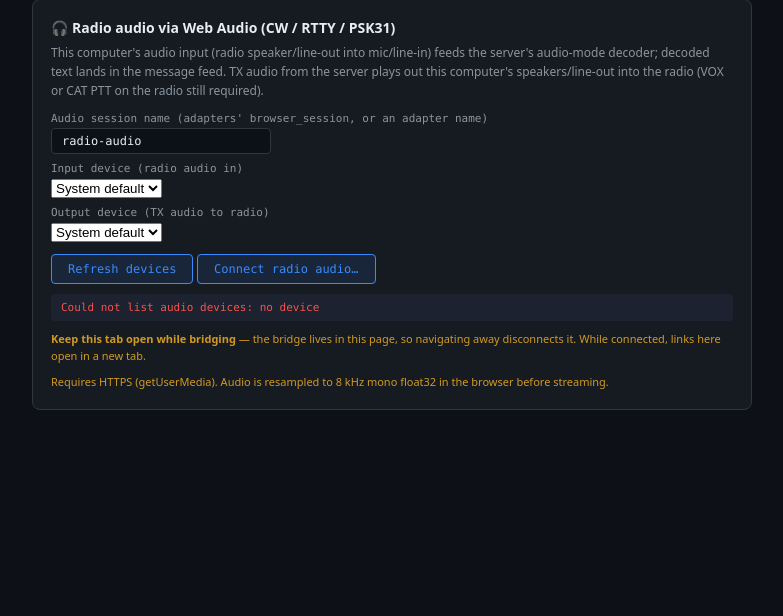
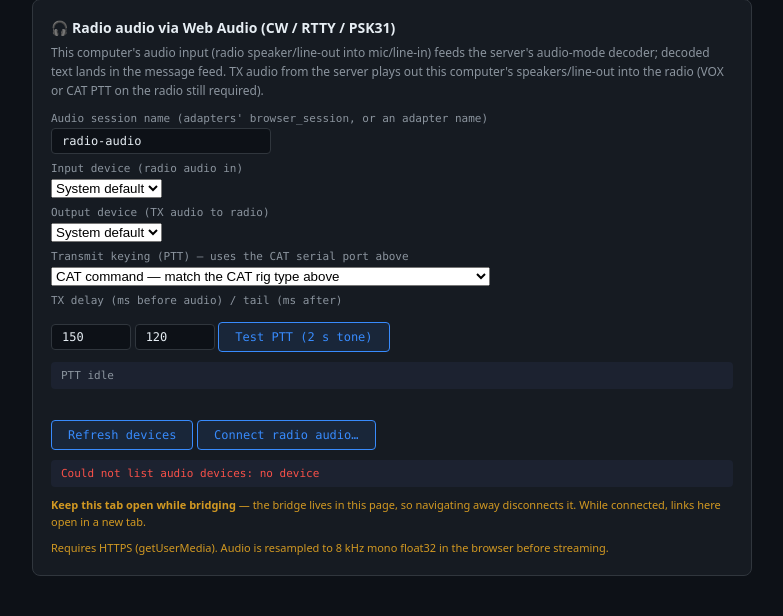
Before and after one commit to guywire/emergency-communications-hub, a Python web app: template ech/ui/templates/remote_hw.html in a window 1280 px wide. Shown: the part 1241-1857 px from the top of the page, without its empty margins (248-1031 px from the left). Before the commit the page ends 1651 px from the top, so only its background shows below. Run offline with Jinja, Linux system fonts and the light colour scheme; the template is opened without the code that fills it, so the values that code supplies are empty.

Commit message:
O116: key PTT from the browser around CW/RTTY/PSK31 TX playback (rc253)
/remote-hw now keys the radio over its Web Serial CAT port around the
moment TX audio actually plays: PTT on, TX delay, queued audio, tail,
PTT off; back-to-back sends share one key-down. CI-V, Kenwood/Elecraft,
Yaesu text, RTS, DTR or VOX. 180 s watchdog, unkey on disconnect/page
hide, CAT polling paused and serialized with PTT, RX muted while keyed,
TX audio resampled by Web Audio instead of nearest-neighbour.

Server-side send() for browser sessions no longer wraps the queue write
in _key_ptt, which keyed for microseconds rather than the transmission.

Co-Authored-By: Claude Opus 5.5 <noreply@anthropic.com>

```diff
--- a/ech/ui/templates/remote_hw.html
+++ b/ech/ui/templates/remote_hw.html
@@ -131,6 +131,21 @@ html,body{height:100%;background:var(--bg);color:var(--text);font-family:var(--s
     <select id="audio-in"><option value="">System default</option></select>
     <label>Output device (TX audio to radio)</label>
     <select id="audio-out"><option value="">System default</option></select>
+    <label>Transmit keying (PTT) — uses the CAT serial port above</label>
+    <select id="ptt-method">
+      <option value="auto">CAT command — match the CAT rig type above</option>
+      <option value="civ">CAT — Icom CI-V (1C 00) — Xiegu G90, IC-7300, IC-705</option>
+      <option value="kenwood">CAT — Kenwood/Elecraft (TX; / RX;)</option>
+      <option value="yaesu">CAT — Yaesu text (TX1; / TX0;) — FT-991A, FT-891, FTDX10, FT-450</option>
+      <option value="rts">RTS line — DigiRig and most USB interfaces</option>
+      <option value="dtr">DTR line</option>
+      <option value="vox">None — radio VOX keys itself</option>
+    </select>
+    <label>TX delay (ms before audio) / tail (ms after)</label>
+    <span><input id="ptt-delay" type="number" value="150" min="0" max="2000" style="width:80px">
+    <input id="ptt-tail" type="number" value="120" min="0" max="2000" style="width:80px"></span>
+    <button class="btn" onclick="pttTest()" title="Key for 2 s with a 1 kHz tone — check power/ALC on the radio">Test PTT (2 s tone)</button>
+    <div class="status idle" id="ptt-status">PTT idle</div>
     <br>
     <button class="btn" onclick="listAudioDevices(true)">Refresh devices</button>
     <button class="btn" id="audio-btn" onclick="connectAudio()">Connect radio audio…</button>
@@ -295,6 +310,8 @@ async function connectAudio() {
 
     proc.onaudioprocess = (e) => {
       if (!_audio.running || ws.readyState !== 1) return;
+      // Don't feed our own transmission (radio monitor) back to the decoders
+      if (_tx.keyed) { e.outputBuffer.getChannelData(0).fill(0); return; }
       const inp = e.inputBuffer.getChannelData(0);
       let peak = 0;
       for (let i = 0; i < inp.length; i++) { const v = Math.abs(inp[i]); if (v > peak) peak = v; }
@@ -315,15 +332,7 @@ async function connectAudio() {
         } catch(_) {}
         return;
       }
-      const samples = new Float32Array(e.data);
-      const buf = ctx.createBuffer(1, Math.ceil(samples.length * ctx.sampleRate / TARGET_RATE), ctx.sampleRate);
-      const ch = buf.getChannelData(0);
-      const r = ctx.sampleRate / TARGET_RATE;
-      for (let i = 0; i < ch.length; i++) ch[i] = samples[Math.floor(i / r)] || 0;
-      const node = ctx.createBufferSource();
-      node.buffer = buf;
-      node.connect(ctx.destination);
-      node.start();
+      txEnqueue(new Float32Array(e.data));
     };
     ws.onclose = (ev) => {
       if (!_audio.running) return;
@@ -350,7 +359,107 @@ async function connectAudio() {
   }
 }
 
+// ── Transmit: queue TX audio and key PTT around actual playback ──────────
+// The server only ships the audio; the radio is keyed HERE, because only the
+// browser knows when the audio really plays. Sequence per burst:
+//   PTT on → TX delay (radio T/R switch settles) → audio → tail → PTT off.
+// Back-to-back sends (e.g. CW + RTTY + PSK selected together) queue end to
+// end under one key-down rather than overlapping.
+const _tx = {keyed: false, endAt: 0, unkeyTimer: null, watchdog: null, busy: Promise.resolve()};
+const TX_MAX_S = 180;   // stuck-key watchdog
+
+function _pttMethod() {
+  const m = document.getElementById('ptt-method').value;
+  if (m !== 'auto') return m;
+  return _catRigType === 'civ' ? 'civ' : _catRigType === 'kenwood' ? 'kenwood' : 'vox';
+}
+
+// Serialize every CAT-port write (PTT vs frequency polling) so commands and
+// replies don't interleave on the wire.
+function _catExclusive(fn) {
+  const run = _tx.busy.then(fn, fn);
+  _tx.busy = run.catch(() => {});
+  return run;
+}
+
+async function setPtt(on) {
+  const m = _pttMethod();
+  if (m === 'vox') return true;
+  if (!_catPort) {
+    setStatus('ptt-status', `PTT ${m.toUpperCase()} needs the CAT port connected (card above) — sending without keying`, 'err');
+    return false;
+  }
+  try {
+    await _catExclusive(async () => {
+      if (m === 'rts') await _catPort.setSignals({requestToSend: on});
+      else if (m === 'dtr') await _catPort.setSignals({dataTerminalReady: on});
+      else if (m === 'civ') await _catWriter.write(new Uint8Array([0xFE,0xFE,_catCivAddr,0xE0,0x1C,0x00,on ? 1 : 0,0xFD]));
+      else if (m === 'kenwood') await _catWriter.write(new TextEncoder().encode(on ? 'TX;' : 'RX;'));
+      else if (m === 'yaesu') await _catWriter.write(new TextEncoder().encode(on ? 'TX1;' : 'TX0;'));
+      // Swallow the rig's ack/echo so the next frequency poll doesn't read it
+      await new Promise(r => setTimeout(r, 60));
+      _catBuf = [];
+    });
+    return true;
+  } catch(e) {
+    setStatus('ptt-status', `PTT ${on ? 'key' : 'unkey'} failed: ${e.message}`, 'err');
+    return false;
+  }
+}
+
+async function _key() {
+  clearTimeout(_tx.unkeyTimer); _tx.unkeyTimer = null;
+  if (_tx.keyed) return;
+  _tx.keyed = true;
+  const ok = await setPtt(true);
+  if (ok) setStatus('ptt-status', `● TRANSMITTING (${_pttMethod().toUpperCase()})`, 'err');
+  clearTimeout(_tx.watchdog);
+  _tx.watchdog = setTimeout(() => { _unkey(`Watchdog: unkeyed after ${TX_MAX_S} s`); }, TX_MAX_S * 1000);
+}
+
+async function _unkey(msg) {
+  clearTimeout(_tx.unkeyTimer); _tx.unkeyTimer = null;
+  clearTimeout(_tx.watchdog); _tx.watchdog = null;
+  if (!_tx.keyed) return;
+  _tx.keyed = false;
+  _tx.endAt = 0;
+  await setPtt(false);
+  setStatus('ptt-status', msg || 'PTT idle', msg ? 'err' : 'idle');
+}
+
+async function txEnqueue(samples) {
+  const ctx = _audio.ctx;
+  if (!ctx || !samples.length) return;
+  if (ctx.state === 'suspended') { try { await ctx.resume(); } catch(e) {} }
+  const delay = Math.max(0, +document.getElementById('ptt-delay').value || 0) / 1000;
+  const tail = Math.max(0, +document.getElementById('ptt-tail').value || 0) / 1000;
+  const wasKeyed = _tx.keyed;
+  await _key();
+  // 8 kHz buffer; the AudioContext resamples it properly to the device rate
+  // (the old nearest-neighbour upsample put aliases into the TX audio).
+  const buf = ctx.createBuffer(1, samples.length, TARGET_RATE);
+  buf.getChannelData(0).set(samples);
+  const node = ctx.createBufferSource();
+  node.buffer = buf;
+  node.connect(ctx.destination);
+  const now = ctx.currentTime;
+  const start = Math.max(now + (wasKeyed ? 0.02 : delay), _tx.endAt);
+  node.start(start);
+  _tx.endAt = start + buf.duration;
+  const unkeyIn = (_tx.endAt + tail - now) * 1000;
+  clearTimeout(_tx.unkeyTimer);
+  _tx.unkeyTimer = setTimeout(() => _unkey(), unkeyIn);
+}
+
+async function pttTest() {
+  if (!_audio.running) { setStatus('ptt-status', 'Connect radio audio first', 'err'); return; }
+  const n = TARGET_RATE * 2, s = new Float32Array(n);
+  for (let i = 0; i < n; i++) s[i] = 0.5 * Math.sin(2 * Math.PI * 1000 * i / TARGET_RATE);
+  txEnqueue(s);
+}
+
 function stopAudio(msg, isErr) {
+  _unkey();
   _audio.running = false;
   clearInterval(_audio.meterTimer);
   document.getElementById('audio-level-row').hidden = true;
@@ -461,9 +570,9 @@ async function pushCatUpdate(freq_hz, mode, rig_info) {
 }
 
 async function catPoll() {
-  if (!_catPort) return;
+  if (!_catPort || _tx.keyed) return;   // no polling chatter while transmitting
   try {
-    if (_catRigType === 'civ') await civRead(); else await kenwoodRead();
+    await _catExclusive(() => _catRigType === 'civ' ? civRead() : kenwoodRead());
   } catch(e) {
     setStatus('cat-status', 'Poll error: ' + e.message, 'err');
   }
@@ -499,6 +608,7 @@ async function catConnect() {
 
 async function catDisconnect() {
   clearInterval(_catPollTimer); _catPollTimer = null;
+  await _unkey();
   try { _catReader && (await _catReader.cancel(), _catReader.releaseLock()); } catch(e) {}
   try { _catWriter && _catWriter.releaseLock(); } catch(e) {}
   try { _catPort && await _catPort.close(); } catch(e) {}
@@ -533,6 +643,9 @@ document.addEventListener('click', (e) => {
 window.addEventListener('beforeunload', (e) => {
   if (bridgeActive()) { e.preventDefault(); e.returnValue = ''; }
 });
+// Leaving while keyed: fire the unkey immediately (best effort — the page
+// can't wait for it). RTS/DTR also drop when the port closes with the page.
+window.addEventListener('pagehide', () => { if (_tx.keyed) _unkey(); });
 </script>
 </body>
 </html>
```
Also changed, not shown: ECH_REQUIREMENTS_AND_PROGRESS.md (+1 -0 lines), ech/adapters/cw_audio.py (+7 -5 lines), 1 other file.
